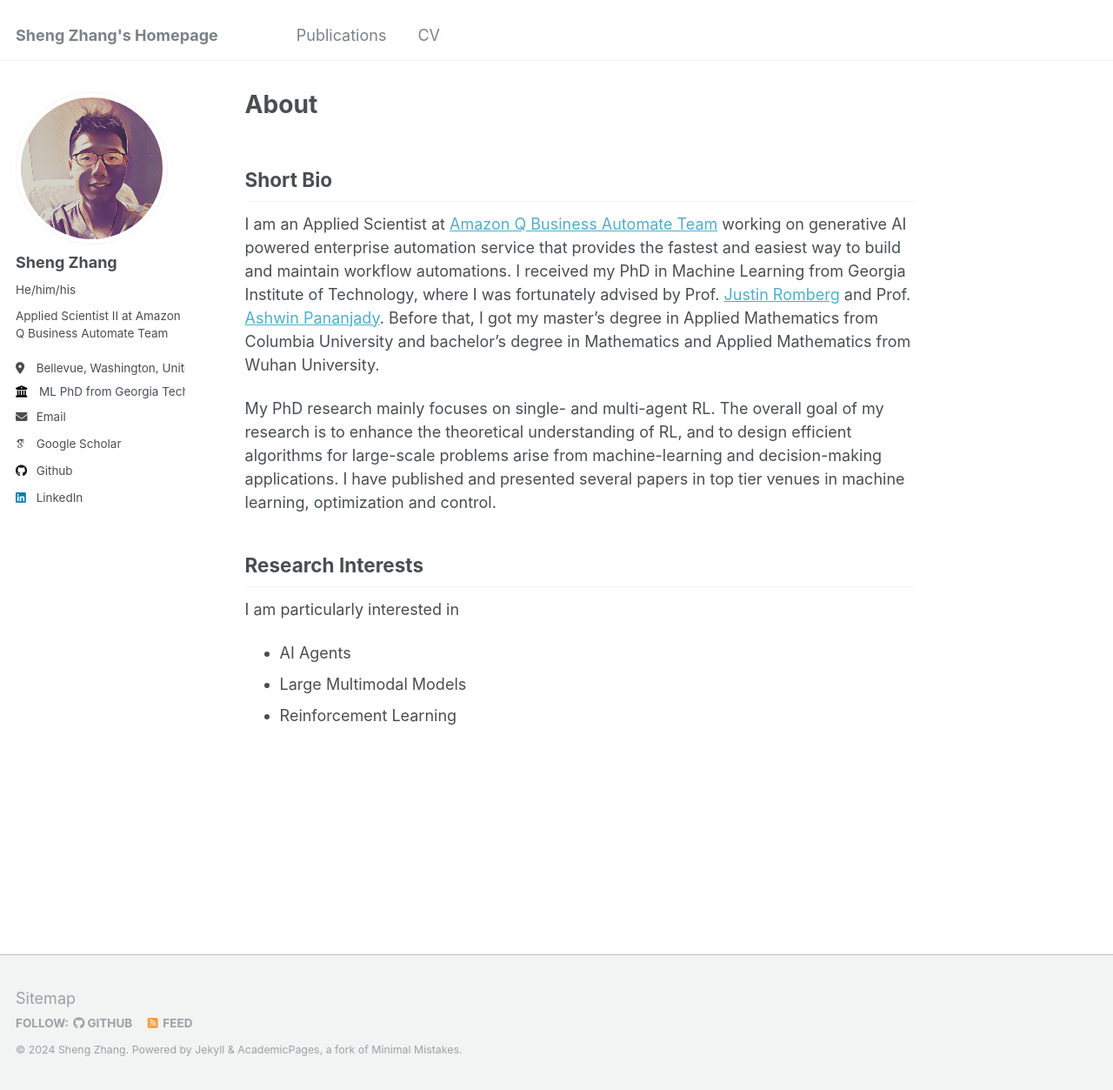
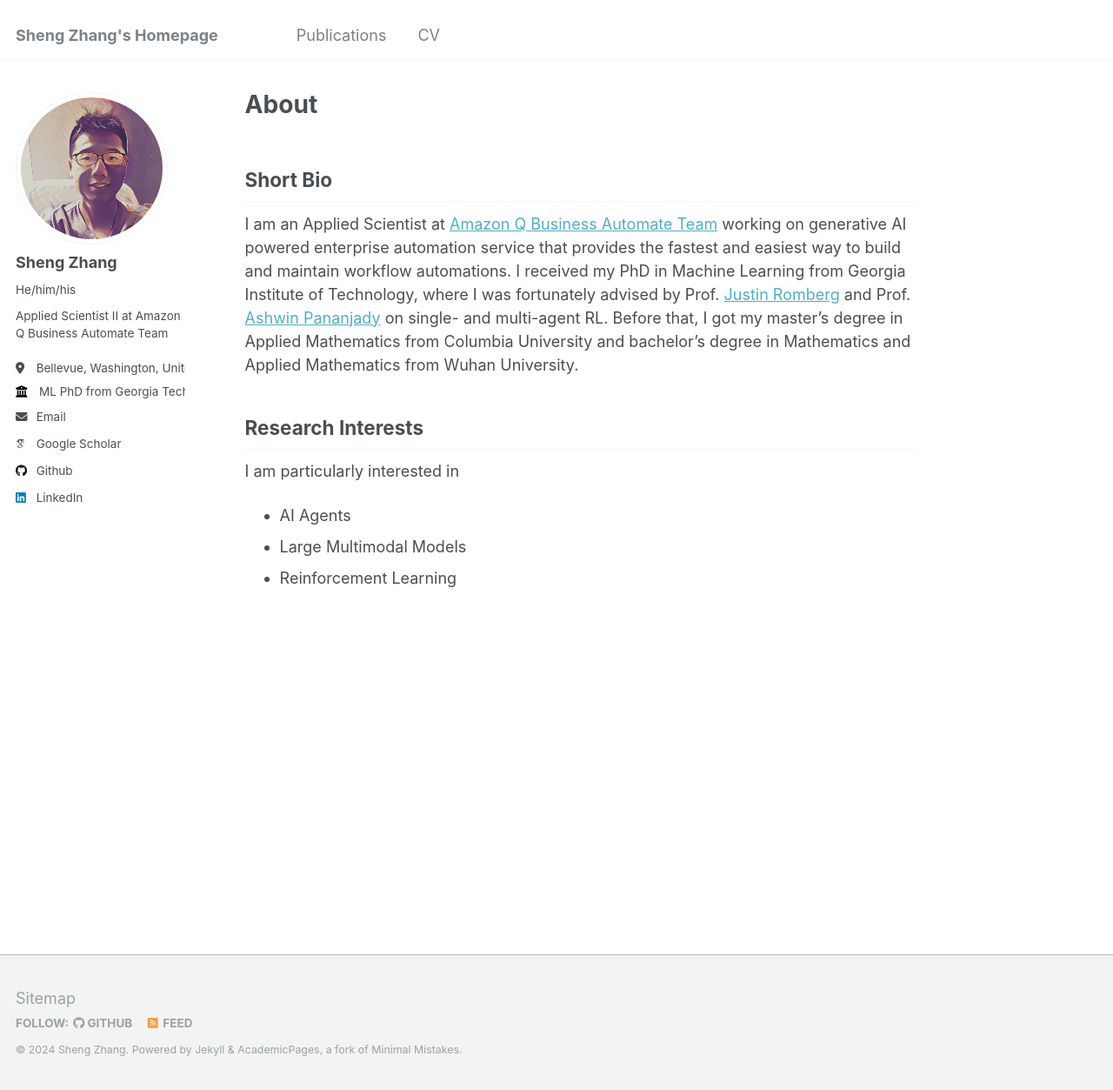
Before and after one commit to szhangml/szhangml.github.io, a Jekyll site: the page built from _pages/about.md, in a window 1280 px wide and 1253 px high. Shown: the whole window at 87% size. Built offline with Jekyll 4.4.1, drawn with Linux system fonts in a browser that asks for light colours; some web fonts are replaced.

Commit message:
Update about.md

```diff
--- a/_pages/about.md
+++ b/_pages/about.md
@@ -9,9 +9,8 @@ redirect_from:
 
 ## Short Bio
 
-I am an Applied Scientist at [Amazon Q Business Automate Team](https://aws.amazon.com/q/business/) working on generative AI powered enterprise automation service that provides the fastest and easiest way to build and maintain workflow automations. I received my PhD in Machine Learning from Georgia Institute of Technology, where I was fortunately advised by Prof. [Justin Romberg](https://ece.gatech.edu/directory/justin-romberg) and Prof. [Ashwin Pananjady](https://sites.gatech.edu/ashwin-pananjady/). Before that, I got my master's degree in Applied Mathematics from Columbia University and bachelor's degree in Mathematics and Applied Mathematics from Wuhan University.
+I am an Applied Scientist at [Amazon Q Business Automate Team](https://aws.amazon.com/q/business/) working on generative AI powered enterprise automation service that provides the fastest and easiest way to build and maintain workflow automations. I received my PhD in Machine Learning from Georgia Institute of Technology, where I was fortunately advised by Prof. [Justin Romberg](https://ece.gatech.edu/directory/justin-romberg) and Prof. [Ashwin Pananjady](https://sites.gatech.edu/ashwin-pananjady/) on single- and multi-agent RL. Before that, I got my master's degree in Applied Mathematics from Columbia University and bachelor's degree in Mathematics and Applied Mathematics from Wuhan University.
 
-My PhD research mainly focuses on single- and multi-agent RL. The overall goal of my research is to enhance the theoretical understanding of RL, and to design efficient algorithms for large-scale problems arise from machine-learning and decision-making applications. I have published and presented several papers in top tier venues in machine learning, optimization and control.
 
 ## Research Interests
 
```
